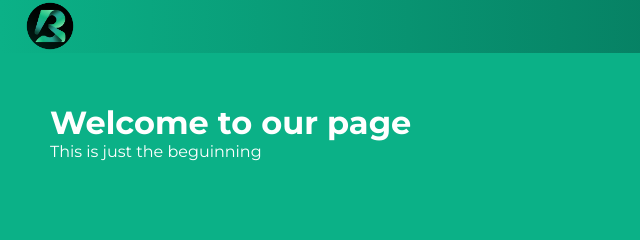
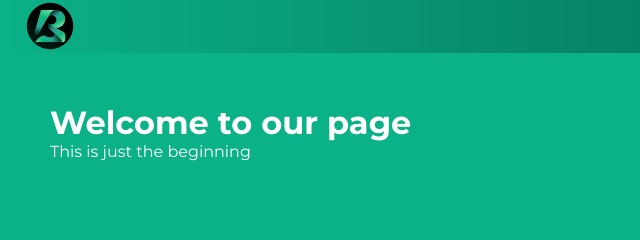
Before and after one commit to damjanboskovski/Brand-Booster, a plain HTML site: page index.html in a window 1280 px wide. Shown: the top 240 px of the page, 0-640 px from the left. Drawn offline with Linux system fonts and the light colour scheme.

Commit message:
typo fix

```diff
--- a/index.html
+++ b/index.html
@@ -31,7 +31,7 @@
 
     <div class="diagonal-bckg">
         <h1>Welcome to our page</h1>
-        <p>This is just the beguinning</p>
+        <p>This is just the beginning</p>
     </div>
     <script src="./scripts/showSidebar.js"></script>
     <script src="./scripts/hideSidebar.js"></script>
```
